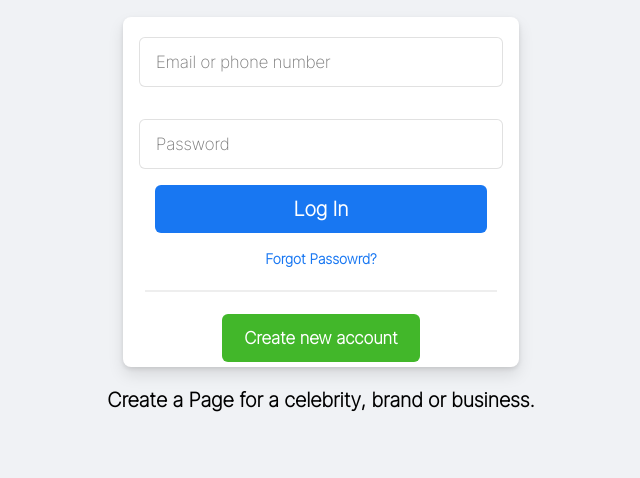
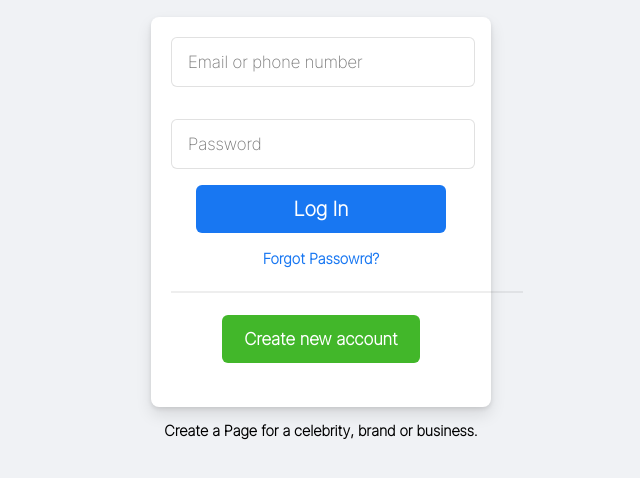
Before and after one commit to gustawebp/facebook, a plain HTML site: page index.html in a window 1280 px wide. Shown: the part 230-708 px from the top of the page, without its empty margins (319-959 px from the left). Drawn offline with Linux system fonts and the light colour scheme.

Commit message:
os botao ta fora

```diff
--- a/style.css
+++ b/style.css
@@ -33,7 +33,7 @@ input{
     border-radius: 6px;
     font-size: 17px;
     padding: 14px 16px;
-    width: 330px;
+    width: 270px;
     border: 1px solid rgba(0, 0, 0, 0.116);
 }
 
@@ -45,8 +45,7 @@ input:hover {
     margin: auto;
     text-align: center;
     border: 1px solid rgba(0, 0, 0, 0.116);
-    padding: 10px 0px 24px;
-    width: 398px;
+    width: 300px;
     height: 350px;
     background-color: #fff;
     box-shadow: 0 2px 4px rgb(0 0 0 / 10%), 0 8px 16px rgb(0 0 0 / 10%);
@@ -55,15 +54,14 @@ input:hover {
     border: none;
     border-radius: 8px;
     box-shadow: 0 2px 4px rgb(0 0 0 / 10%), 0 8px 16px rgb(0 0 0 / 10%);
-    box-sizing: border-box;
     margin: 40px 0 0;
     padding: 20px 0 28px;
-    width: 396px;
     font-size: 12px;
     color: #1c1e21;
-    direction: ltr;
+
     line-height: 1.34;
     margin: auto;
+    padding: 20px;
 
 }
 
@@ -75,7 +73,7 @@ button{
     line-height: 48px;
     font-weight: bolder;
     padding: 0 16px;
-    width: 332px;
+    width: 250px;
     color: #fff;
     font-family: inherit;
 
@@ -84,7 +82,7 @@ button{
 
 a{
     color: #1877f2;
-    font-size: 14px;
+    font-size: 11pt;
     font-weight: 500;
     cursor: pointer;
     text-decoration: none;
@@ -124,7 +122,7 @@ hr{
 .foot{
     text-align: center;
     font-weight: bolder;
-    font-size: 15pt;
+    font-size: 11pt;
     color: black;
     font-weight: bold;
 
@@ -135,7 +133,7 @@ hr{
     text-decoration: none;
     text-align: center;
     font-weight: bolder;
-    font-size: 15pt;
+    font-size: 11pt;
     color: black;
 
 }
```
